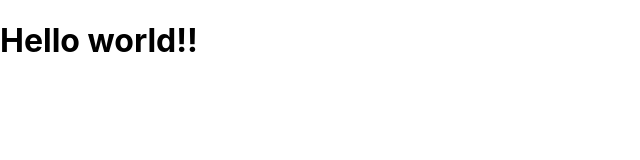
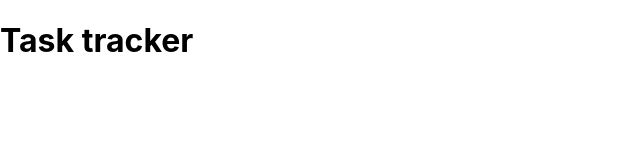
Before and after one commit to DanielaVelasquez/task-tracker, a React (Create React App) app: page / in a window 1280 px wide. Shown: the top 160 px of the page, without its empty margins (0-640 px from the left). Built offline with nearby package versions, Linux system fonts and the light colour scheme; the HTML template or start-up script is replaced by a standard one.

Commit message:
Prop types

```diff
--- a/src/App.js
+++ b/src/App.js
@@ -1,7 +1,9 @@
+import Header from "./components/Header";
+
 function App() {
   return (
-    <div className="App">
-      <h1>Hello world!!</h1>
+    <div className="container">
+      <Header/>
     </div>
   );
 }
--- /dev/null
+++ b/src/components/Header.js
@@ -0,0 +1,18 @@
+import PropTypes from 'prop-types'
+
+const Header = ({title}) => {
+	return (
+		<header>
+			<h1>{title}</h1>
+		</header>
+	)
+}
+Header.defaultProps = {
+	title: 'Task tracker'
+}
+
+Header.propTypes = {
+	title: PropTypes.string.isRequired
+}
+
+export default Header
```
